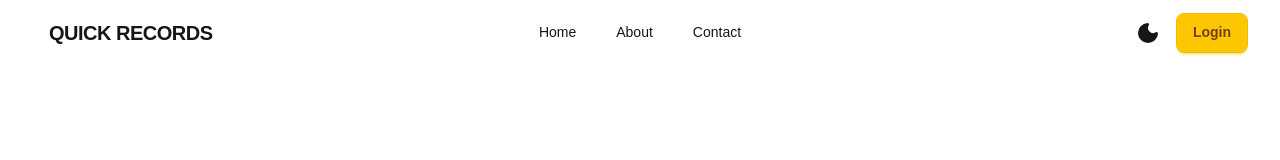
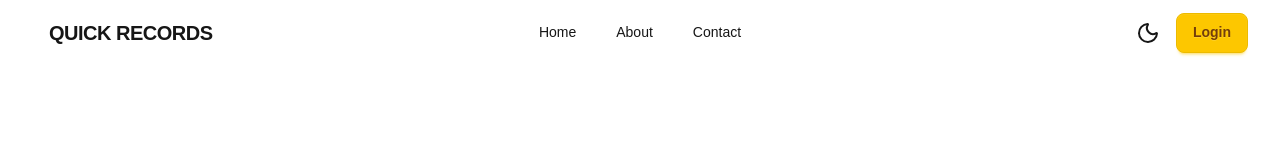
Before and after one commit to munyokii/qck-rcd, a Next.js app: page / in a window 1280 px wide. Shown: the top 160 px of the page. Built offline with nearby package versions, Linux system fonts and the light colour scheme; a web font is replaced by a local one.

Commit message:
removed fill current

```diff
--- a/app/components/ThemeToggle.tsx
+++ b/app/components/ThemeToggle.tsx
@@ -14,9 +14,9 @@ export default function ThemeToggle() {
         checked={theme === "halloween"}
       />
 
-      <Sun className="swap-on h-6 w-6 fill-current" />
+      <Sun className="swap-on h-6 w-6" />
 
-      <Moon className="swap-off h-6 w-6 fill-current" />
+      <Moon className="swap-off h-6 w-6" />
     </label>
   );
 }
```
